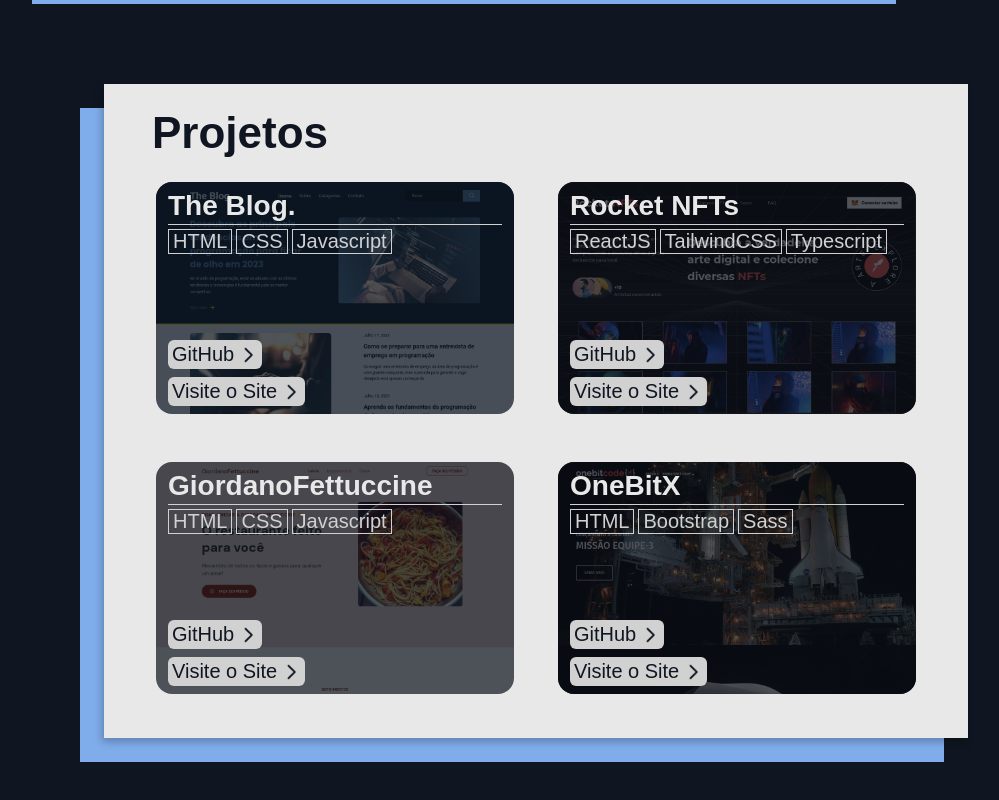
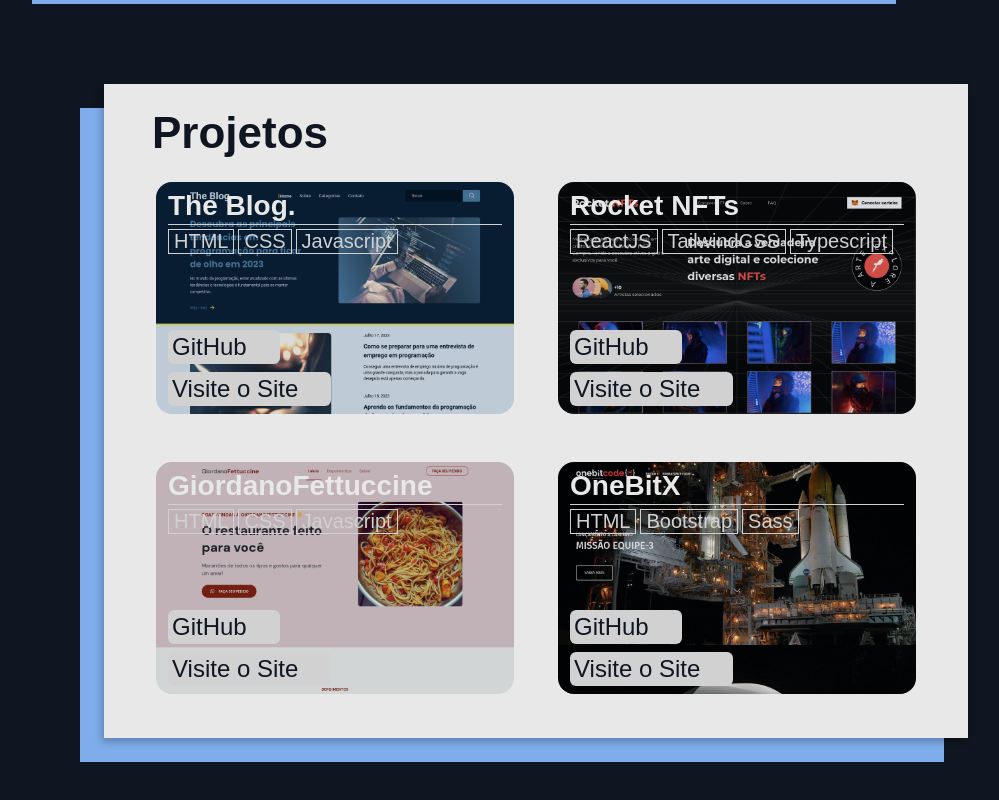
Before and after one commit to EwertonSolitto/Portfolio, a Next.js app: page / in a window 1280 px wide. Shown: the part 2398-3198 px from the top of the page, without its empty margins (152-1151 px from the left). Built offline with nearby package versions, Linux system fonts and the light colour scheme.

Commit message:
feat(projects): create transition on the project cards

```diff
--- a/src/app/Components/projectCard/ProjectFigure.tsx
+++ b/src/app/Components/projectCard/ProjectFigure.tsx
@@ -20,6 +20,7 @@ export function ProjectFigure(props: ProjectFigureProps) {
             {tecnologyList}
           </ul>
 
+
           <div className="links">
             <a href={links.github} target="_blank" className="github">GitHub <Image src='/right-row.svg' alt="flecha para direita" width={20} height={20} /></a>
             <a href={links.website} target="_blank" className="website">Visite o Site <Image src='/right-row.svg' alt="flecha para direita" width={20} height={20} /></a>
@@ -27,7 +28,7 @@ export function ProjectFigure(props: ProjectFigureProps) {
         </div>
 
       </div>
-      <Image src={img} width={1080} height={700} alt={alt} />
+        <Image src={img} width={1080} height={700} alt={alt} />
     </li>
   )
 }
--- a/src/app/styles/components/projectCard.scss
+++ b/src/app/styles/components/projectCard.scss
@@ -161,31 +161,79 @@
           }
 
           .over-img {
+            background-color: #0c121a27;
+            transform: background-color ease 300ms;
+
+            div.line {
+              width: 20.875rem;
+            }
 
             h3 {
               font-size: 1.75rem;
             }
 
-            div.line {
-              width: 20.875rem;
-            }
-
             > .bottom {
               height: 12rem;
 
-              ul {
+              ul li {
+                padding-inline: 0.3125rem;
+                font-size: 1.25rem;
+                color: transparent;
+                border-color: transparent;
+                transition: color ease 500ms, border-color ease 500ms;
+              }
 
-                li {
-                  padding-inline: 0.3125;
-                  font-size: 1.25rem;
+              a {
+                font-size: 1.5rem;
+                color: transparent;
+                background-color: transparent;
+                transition: color ease 300ms, background-color ease 300ms;
+
+
+                img {
+                  width: 1.5625rem;
+                  z-index: -1;
+                }
+              }
+            }
+
+            h3, > .bottom, div.line {
+              color: transparent;
+              background-color: transparent;
+              transition: color ease 300ms, background-color ease 300ms;
+            }
+
+            &:hover {
+              background-color: $transparent-primary-color;
+              transition: background-color ease 500ms;
+
+              h3 {
+                color: $secondary-color;
+                transition: color ease 500ms;
+              }
+
+              div.line {
+                background-color: $secondary-color;
+                transition: background-color ease 500ms;
+              }
+
+              > .bottom {
+                display: flex;
+
+                ul li {
+                  color: $secondary-color;
+                  border-color: $secondary-color;
+                  transition: color ease 500ms, border-color ease 500ms;
                 }
 
                 a {
-                  font-size: 1.5rem;
-                  width: 7.125rem;
+                  color: $primary-color;
+                  background-color: $secondary-color;
+                  transition: background-color ease 500ms, color ease 500ms;
 
                   img {
-                    width: 1.5625rem;
+                    background-color: none;
+                    z-index: initial;
                   }
                 }
               }
--- a/src/app/styles/variables/colors.scss
+++ b/src/app/styles/variables/colors.scss
@@ -6,3 +6,4 @@ $gray: #272D37;
 $dark-gray: #0C121A;
 $white: #D1D1D1;
 $blue: #207AAC;
+$transparent-primary-color: #0c121ab7;
```
